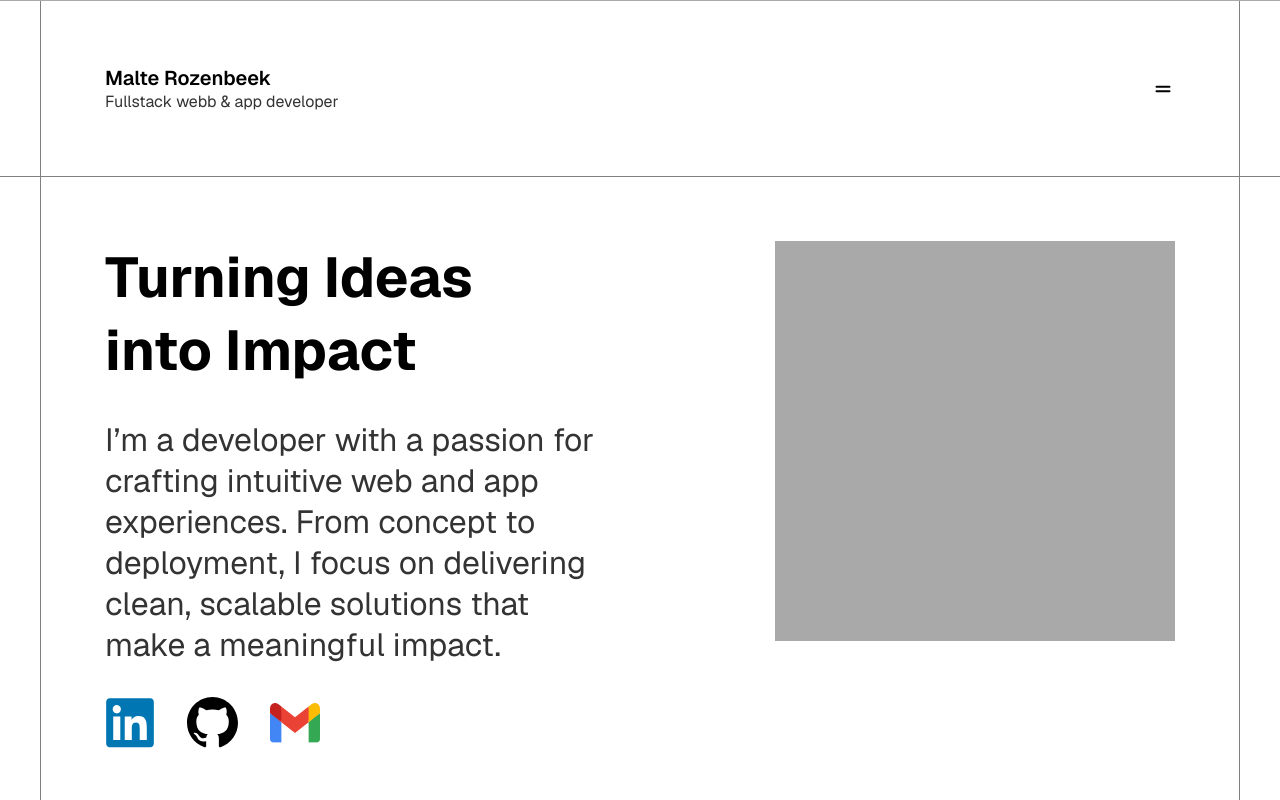
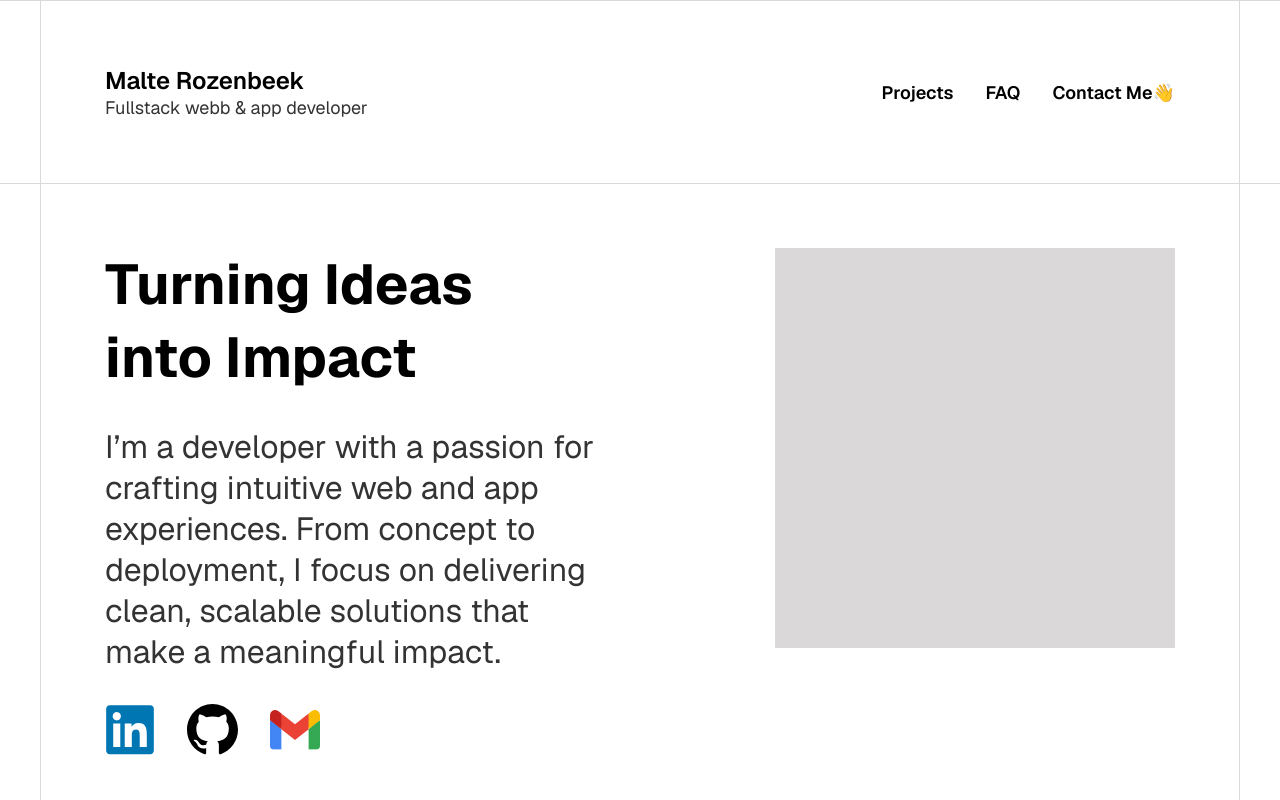
Before and after one commit to MalteRoz/portofolio, a React (Vite) app: page / in a window 1280 px wide. Shown: the top 800 px of the page. Built offline with nearby package versions, Linux system fonts and the light colour scheme.

Commit message:
navbar for desktop created, also added condition to check whether users screen is abow or below 768px and then displaying the right navbar for that screen size

```diff
--- a/src/components/FAQSection.tsx
+++ b/src/components/FAQSection.tsx
@@ -42,7 +42,7 @@ const FAQ = () => {
           />
           <FAQAccordion
             question="What else goes on in my life? "
-            answer="I love football and try to spend as much time as possible playing. When I'm not on the field, I'm either working out in other ways or spending time with friends and family, cooking food and enjoying some beer or wine."
+            answer="I love football and try to spend as much time as possible playing. When I'm not on the field, I'm either working out in other ways or spending time with friends and family, cooking food and enjoying some good beer or wine."
           />
         </section>
       </LowerWrapper>
--- /dev/null
+++ b/src/components/NavbarDesktop.tsx
@@ -0,0 +1,29 @@
+import React from "react";
+import UpperWrapper from "./UpperWrapper";
+import "./scss/_navbarDesktop.scss";
+
+const NavbarDesktop = () => {
+  return (
+    <>
+      <UpperWrapper>
+        <header>
+          <nav>
+            <div className="nav-text-container-desktop">
+              <p className="name-desktop">Malte Rozenbeek</p>
+              <p className="job-title-desktop">
+                Fullstack webb & app developer
+              </p>
+            </div>
+            <div className="nav-options-desktop">
+              <li>Projects</li>
+              <li>FAQ</li>
+              <li>Contact Me👋</li>
+            </div>
+          </nav>
+        </header>
+      </UpperWrapper>
+    </>
+  );
+};
+
+export default NavbarDesktop;
--- a/src/components/NavbarMobile.tsx
+++ b/src/components/NavbarMobile.tsx
@@ -30,7 +30,7 @@ const NavbarMobile = () => {
           <div className="nav-options">
             <li>Projects</li>
             <li>FAQ</li>
-            <li>Contact</li>
+            <li>Contact Me👋</li>
           </div>
         </div>
       </UpperWrapper>
--- a/src/components/scss/_SectionHeader.scss
+++ b/src/components/scss/_SectionHeader.scss
@@ -3,6 +3,8 @@
 
 
 .section-header-container {
+    width: 50%;
+    border-right: 1px solid v.$borderColor;
 
     .section-title {
         font-size: 1.5rem;
@@ -25,6 +27,7 @@
 
 @media (min-width: 767px) {
     .section-header-container {
+        // text-align: center;
 
         .section-title {
             font-size: 2rem;
--- a/src/components/scss/_lowerWrapper.scss
+++ b/src/components/scss/_lowerWrapper.scss
@@ -1,3 +1,6 @@
+@use "../../styles/mixins" as m;
+@use "../../styles/variables" as v;
+
 
 .wrapper-lower {
     display: flex;
@@ -15,8 +18,8 @@
 
     .wrapper-lower {
     .wrapper-lower-content {
-        border-left: 1px solid gray;
-        border-right: 1px solid gray;
+        border-left: 1px solid v.$borderColor;
+        border-right: 1px solid v.$borderColor;
         padding: 4rem 4rem;
 
     }
--- /dev/null
+++ b/src/components/scss/_navbarDesktop.scss
@@ -0,0 +1,33 @@
+@use "../../styles/mixins" as m;
+@use "../../styles/variables" as v;
+
+header {
+    nav {
+        @include m.flex(row,space-between, center);
+        width: 100%;
+        position: relative;
+        .nav-text-container-desktop {
+            .name-desktop {
+                font-size: 1.5rem;
+                font-weight: 600;
+            }
+
+            .job-title-desktop {
+                color: v.$secondaryTextColor;
+                font-size: 1.125rem;
+            }
+        }
+
+        .nav-options-desktop {
+            @include m.flex(row,center, center);
+            list-style: none;
+            gap: 2rem;
+
+            li {
+                font-size: 1.125rem;
+                font-weight: 600;
+            }
+        }
+
+    }
+}
--- a/src/components/scss/_navbarMobile.scss
+++ b/src/components/scss/_navbarMobile.scss
@@ -42,6 +42,7 @@ header {
         @include m.flex(column, center, center);
         li {
             font-size: 1.25rem;
+            font-weight: 600;
             padding: 1rem;
             list-style: none;
         }
--- a/src/components/scss/_upperWrapper.scss
+++ b/src/components/scss/_upperWrapper.scss
@@ -1,9 +1,12 @@
+@use "../../styles/mixins" as m;
+@use "../../styles/variables" as v;
+
 .wrapper-upper {
     display: flex;
     justify-content: center;
     align-items: center;
-    border-top: 1px solid gray;
-    border-bottom: 1px solid gray;
+    border-top: 1px solid v.$borderColor;
+    border-bottom: 1px solid v.$borderColor;
 
     .wrapper-upper-content {
         padding: 2rem;
@@ -18,8 +21,8 @@
 
         .wrapper-upper-content {
             padding: 4rem;
-            border-left: 1px solid gray;
-            border-right: 1px solid gray;
+            border-left: 1px solid v.$borderColor;
+            border-right: 1px solid v.$borderColor;
         }
 
     }
--- /dev/null
+++ b/src/functions/useIsDesktop.ts
@@ -0,0 +1,18 @@
+import { useState, useEffect } from "react";
+
+const useIsDesktop = (breakpoint: number = 768): boolean => {
+  const [isDesktop, setIsDesktop] = useState(window.innerWidth > breakpoint);
+
+  useEffect(() => {
+    const handleResize = () => {
+      setIsDesktop(window.innerWidth > breakpoint);
+    };
+
+    window.addEventListener("resize", handleResize);
+    return () => window.removeEventListener("resize", handleResize);
+  }, [breakpoint]);
+
+  return isDesktop;
+};
+
+export default useIsDesktop;
--- a/src/pages/Layout.tsx
+++ b/src/pages/Layout.tsx
@@ -1,13 +1,17 @@
-import React from "react";
+import React, { useEffect, useState } from "react";
 import { Outlet } from "react-router-dom";
 import Footer from "../components/Footer";
 import NavbarMobile from "../components/NavbarMobile";
 import "./scss/_layout.scss";
+import NavbarDesktop from "../components/NavbarDesktop";
+import useIsDesktop from "../functions/useIsDesktop";
 
 const Layout = () => {
+  const isDesktop = useIsDesktop();
+
   return (
     <>
-      <NavbarMobile />
+      {isDesktop ? <NavbarDesktop /> : <NavbarMobile />}
       <main>
         <Outlet />
       </main>
--- a/src/styles/_variables.scss
+++ b/src/styles/_variables.scss
@@ -1,3 +1,3 @@
 $primaryTextColor: black;
 $secondaryTextColor: #333333;
-$borderColor: darkgray;
+$borderColor: rgb(218, 216, 216);
```
